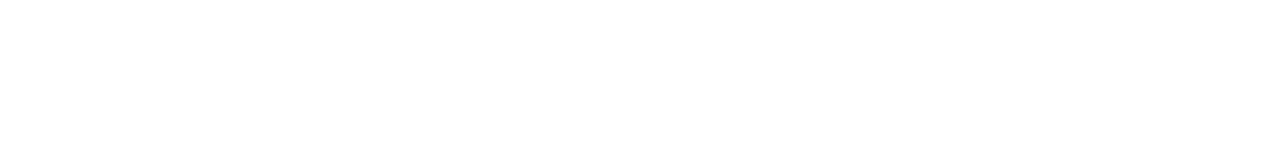
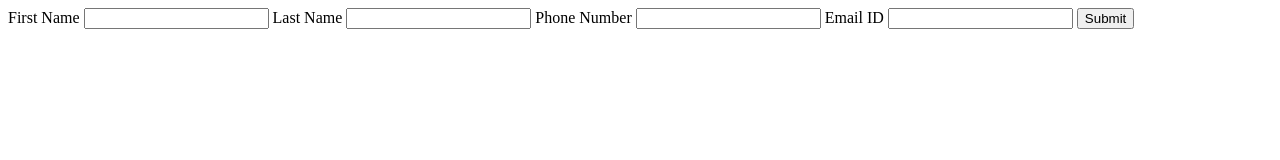
Before and after one commit to acciojob/form-login-2-Sadia-Naaz, a website: page main.html in a window 1280 px wide. Drawn offline with Linux system fonts and the light colour scheme.

Commit message:
created a submission

```diff
--- a/main.html
+++ b/main.html
@@ -7,6 +7,17 @@
 </head>
 
 <body>
+<form>
+  <label for = "first">First Name</label>
+  <input id ="first" name="first" type="text" required>
+<label for = "Last">Last Name</label>
+<input id ="Last" name="Last" type="text" required>
+<label for = "Phone Number">Phone Number</label>
+  <input id ="Phone Number" name="Phone Number" type="number" required>
+<label for = "Email ID">Email ID</label>
+  <input id ="Email ID" name="Email ID" type="email" required>
+	<button>Submit</button>
+	</form>
 	<!-- the entire body must be written by student -->
     <script type="text/javascript" src="./script.js">
 </script>
```
